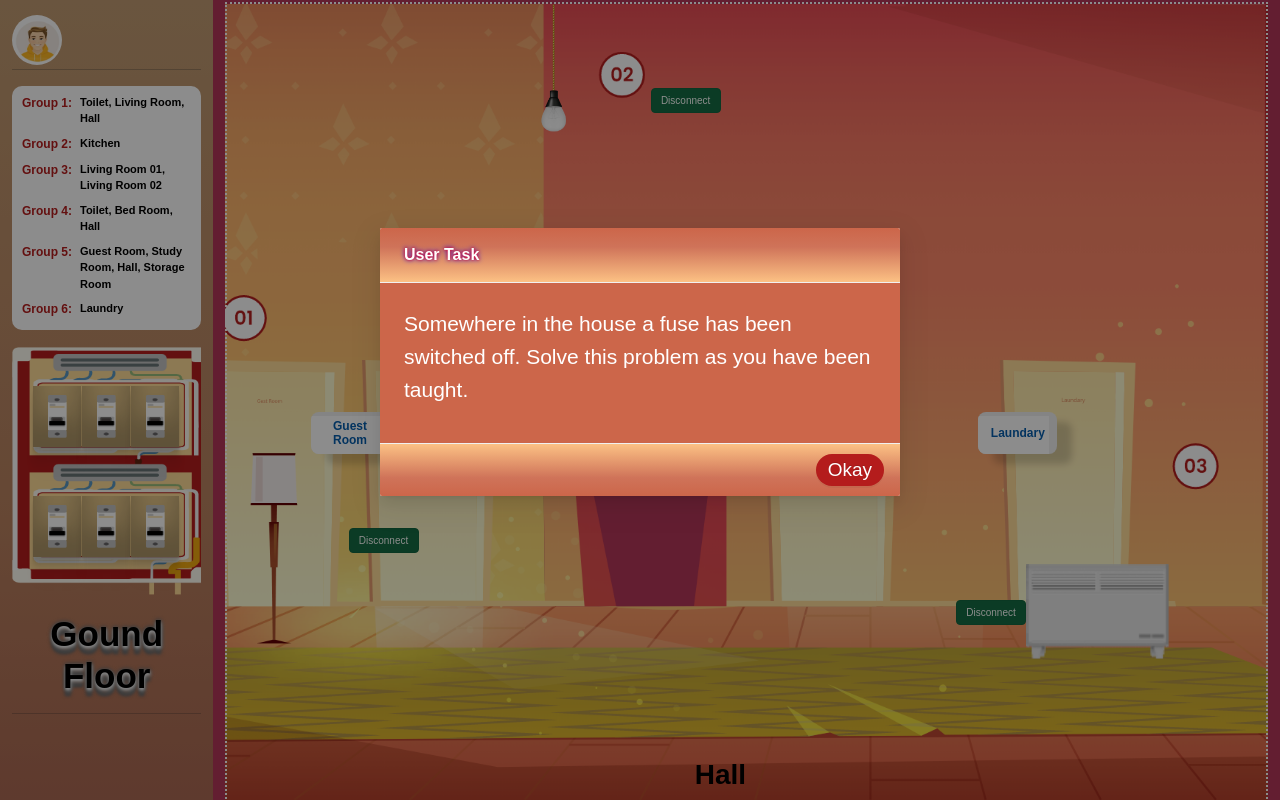
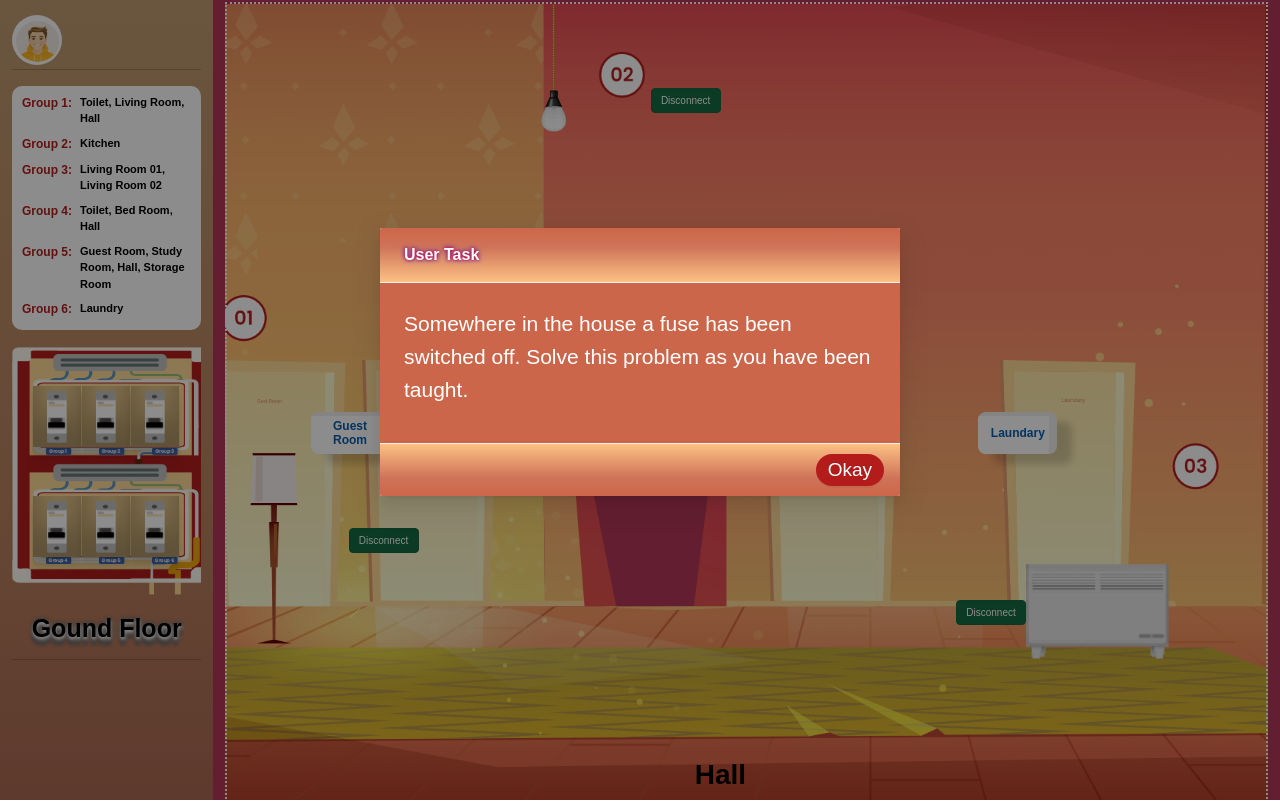
Before and after one commit to Hamzabitsclan0854/patrick, a React (Create React App) app: page /attic in a window 1280 px wide. Built offline with nearby package versions, Linux system fonts and the light colour scheme; no server answers.

Commit message:
side breaker

```diff
--- a/src/Pages/FirstFloor/Components/RightNavBar/SecondRightNavBar.css
+++ b/src/Pages/FirstFloor/Components/RightNavBar/SecondRightNavBar.css
@@ -54,8 +54,8 @@
   height: 64px;
 }
 .breakerImg {
-  height: 53px;
-  width: 22px;
+  height: 72px;
+  /* width: 22px; */
 }
 
 }
--- a/src/Pages/GroundFloor/Components/RightNavBar.css
+++ b/src/Pages/GroundFloor/Components/RightNavBar.css
@@ -89,8 +89,8 @@
 }
 
 .breakerImg {
-  height: 43px;
-  width: 19px;
+  height: 52px;
+  /* width: 19px; */
 }
 .btnHover{
   /* box-shadow: 10px 10px 34px; */
@@ -315,6 +315,9 @@
     height: 61px !important;
     margin-top: 8px !important;
 }
+.set-floor-title {
+  font-size: 25px;
+  }
 }
 
 @media (max-width: 1200px){
```
Also changed, not shown: public/images/meterGroup-old.png (added), public/images/meterGroup.png.
